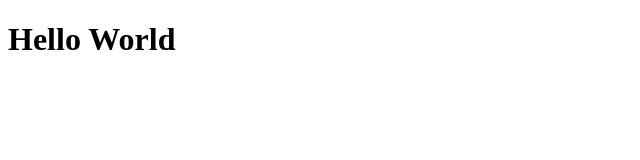
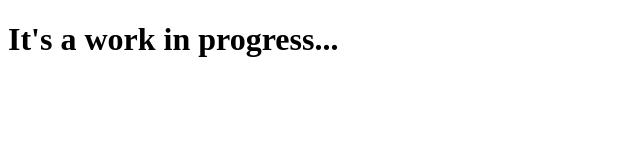
Before and after one commit to softcustomer/softcustomer.github.io, a plain HTML site: page index.html in a window 1280 px wide. Shown: the whole page, without its empty margins (0-640 px from the left). Drawn offline with Linux system fonts and the light colour scheme.

Commit message:
Update index.html

```diff
--- a/index.html
+++ b/index.html
@@ -1,6 +1,6 @@
 <!DOCTYPE html>
 <html>
 <body>
-<h1>Hello World</h1>
+<h1>It's a work in progress...</h1>
 </body>
 </html>
```
